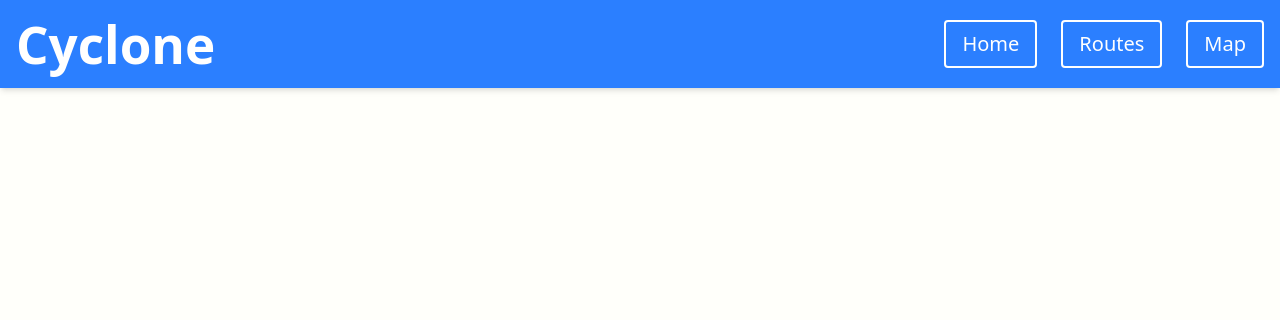
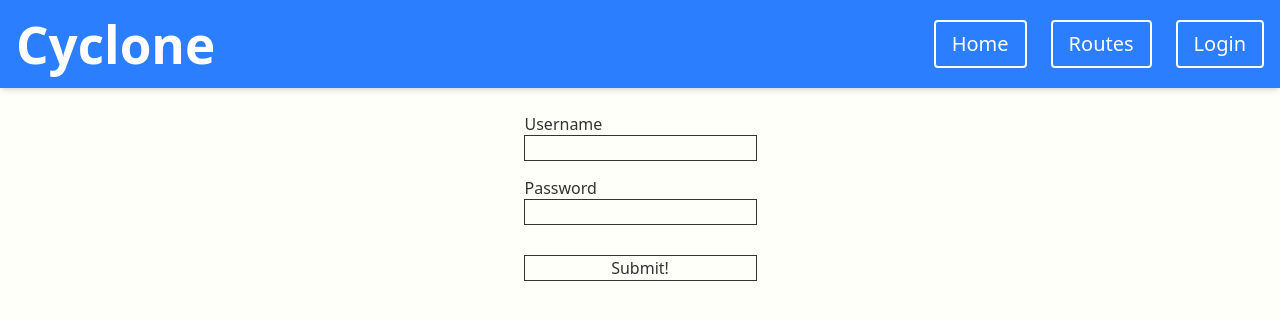
Before and after one commit to owenkobasz/cyclone, a React (Vite) app in the folder client/: page /login in a window 1280 px wide. Shown: the top 320 px of the page. Built offline with nearby package versions, Linux system fonts and the light colour scheme.

Commit message:
Added login form, removed Map page

```diff
--- a/client/src/App.jsx
+++ b/client/src/App.jsx
@@ -3,7 +3,7 @@ import './App.css'
 import { BrowserRouter as Router, Routes, Route, Link, useLocation } from 'react-router-dom'
 import HomePage from './pages/HomePage.jsx'
 import RouteDisplay from './pages/RouteDisplay';
-import Map from './pages/Map';
+import Login from './pages/Login.jsx';
 import BackendTest from './components/BackendTest';
 
 // TODO: Improve scaling on the nav bar
@@ -22,10 +22,10 @@ function AppLayout() {
           <div className="w-full flex justify-between items-center">
             <h1 className="text-2xl font-bold">Cyclone</h1>
             <nav className="flex space-x-6">
-                {/*TODO: Add login/logout button, profile button when logged in, remove map */}
+                {/*TODO: Add login/logout button, profile button when logged in */}
               <Link to="/" className="px-4 py-2 text-xl font-bold text-white !text-white bg-blue-500 border border-2 border-white hover:bg-blue-600 hover:underline rounded transition-colors">Home</Link>
               <Link to="/routes" className="px-4 py-2 text-xl font-bold text-white !text-white bg-blue-500 border border-2 border-white hover:bg-blue-600 hover:underline rounded transition-colors">Routes</Link>
-              <Link to="/map" className="px-4 py-2 text-xl font-bold text-white !text-white bg-blue-500 border border-2 border-white hover:bg-blue-600 hover:underline rounded transition-colors">Map</Link>
+              <Link to="/login" className="px-4 py-2 text-xl font-bold text-white !text-white bg-blue-500 border border-2 border-white hover:bg-blue-600 hover:underline rounded transition-colors">Login</Link>
             </nav>
           </div>
         </header>
@@ -34,7 +34,7 @@ function AppLayout() {
         <Routes>
           <Route path="/" element={<HomePage />} />
           <Route path="/routes" element={<RouteDisplay />} />
-          <Route path="/map" element={<Map />} />
+          <Route path="/login" element={<Login />} />
           <Route path="/backend-test" element={<BackendTest />} />
         </Routes>
       </main>
--- /dev/null
+++ b/client/src/components/LoginComponent.jsx
@@ -0,0 +1,31 @@
+import React, {useState} from 'react'
+
+const LoginComponent = () => {
+
+    // hooks for username, password, and errors during form submission
+    const [username, setUsername] = "";
+    const [password, setPassword] = "";
+    const [error, setError] = "";
+
+    // submission function
+    const submit = () => {
+        // check username is valid
+        // check
+
+    }
+  return (
+
+    <div className='flex justify-center'>
+        <form className='flex flex-col'>
+            <label>Username</label>
+            <input class="outline mb-4" type="text"/>
+            <label>Password</label>
+            <input class="outline mb-4" type="text"/>
+            <input class="outline my-4 hover:bg-amber-200" type="submit" value="Submit!"/>
+        </form>
+    </div>
+
+  )
+}
+
+export default LoginComponent
--- a/client/src/pages/HomePage.jsx
+++ b/client/src/pages/HomePage.jsx
@@ -20,7 +20,7 @@ export default function HomePage() {
           <p className="text-lg mt-2">TODO: About</p>
           <div className="mt-6 space-x-4">
               <Link to="/routes" className="px-4 py-2 text-2xl font-bold text-white !text-white bg-blue-500/20 border border-2 border-white hover:bg-blue-500 hover:underline rounded transition-colors">Generate Routes</Link>
-              <Link to="/map" className="px-4 py-2 text-2xl font-bold text-white !text-white bg-blue-500/20 border border-2 border-white hover:bg-blue-500 hover:underline rounded transition-colors">Log In</Link>
+              <Link to="/login" className="px-4 py-2 text-2xl font-bold text-white !text-white bg-blue-500/20 border border-2 border-white hover:bg-blue-500 hover:underline rounded transition-colors">Log In</Link>
           </div>
 
         </div>
--- /dev/null
+++ b/client/src/pages/Login.jsx
@@ -0,0 +1,14 @@
+import React from 'react'
+import LoginComponent from '../components/LoginComponent'
+
+const Login = () => {
+  return (
+    <div>
+        <LoginComponent/>
+    </div>
+
+
+  )
+}
+
+export default Login
--- a/client/src/pages/Map.jsx
+++ /dev/null
@@ -1,14 +0,0 @@
-import React from 'react'
-import MapComponent from '../components/MapComponent'
-
-const Map = () => {
-  return (
-    <div className="bg-base min-h-screen text-gray-800">
-        <MapComponent/>
-    </div>
-
-
-  )
-}
-
-export default Map
```
